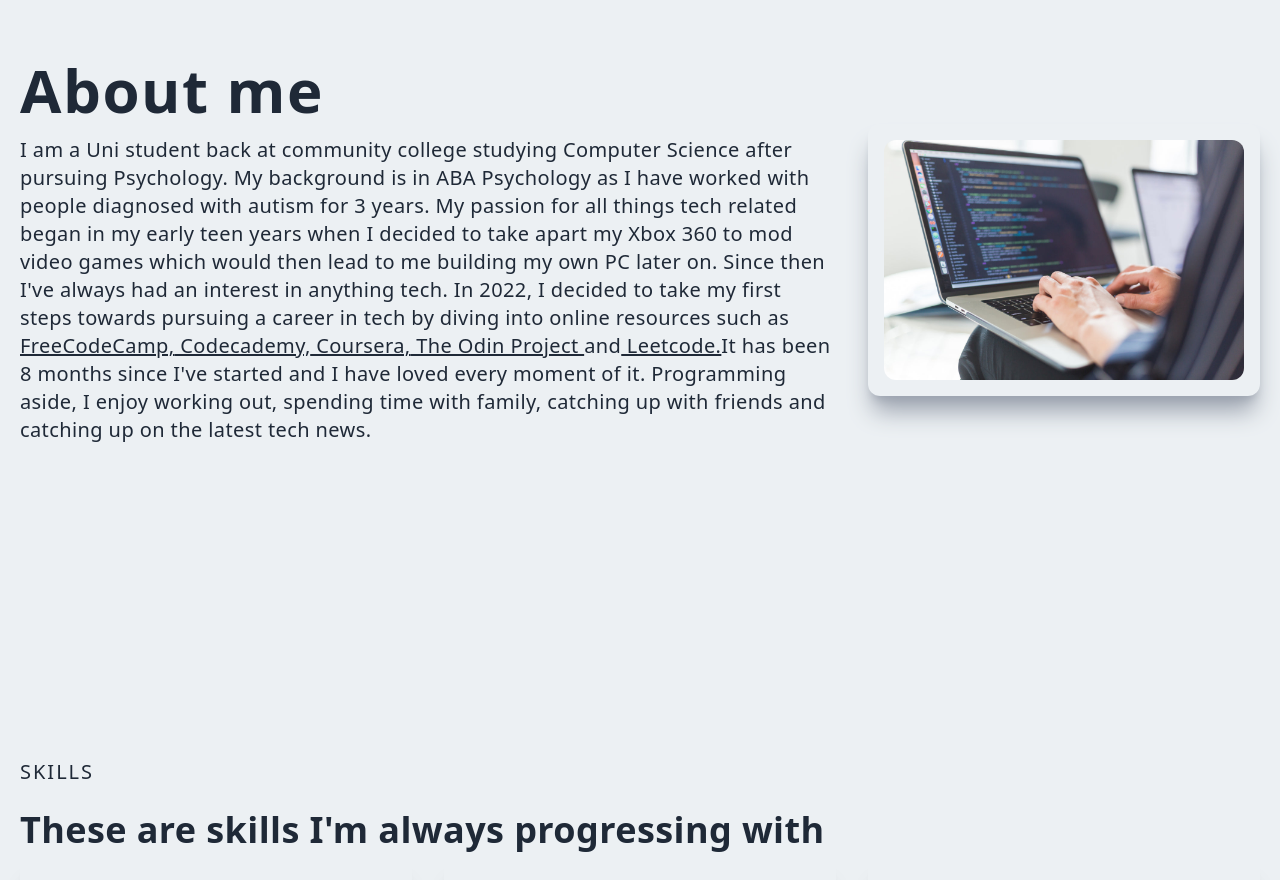
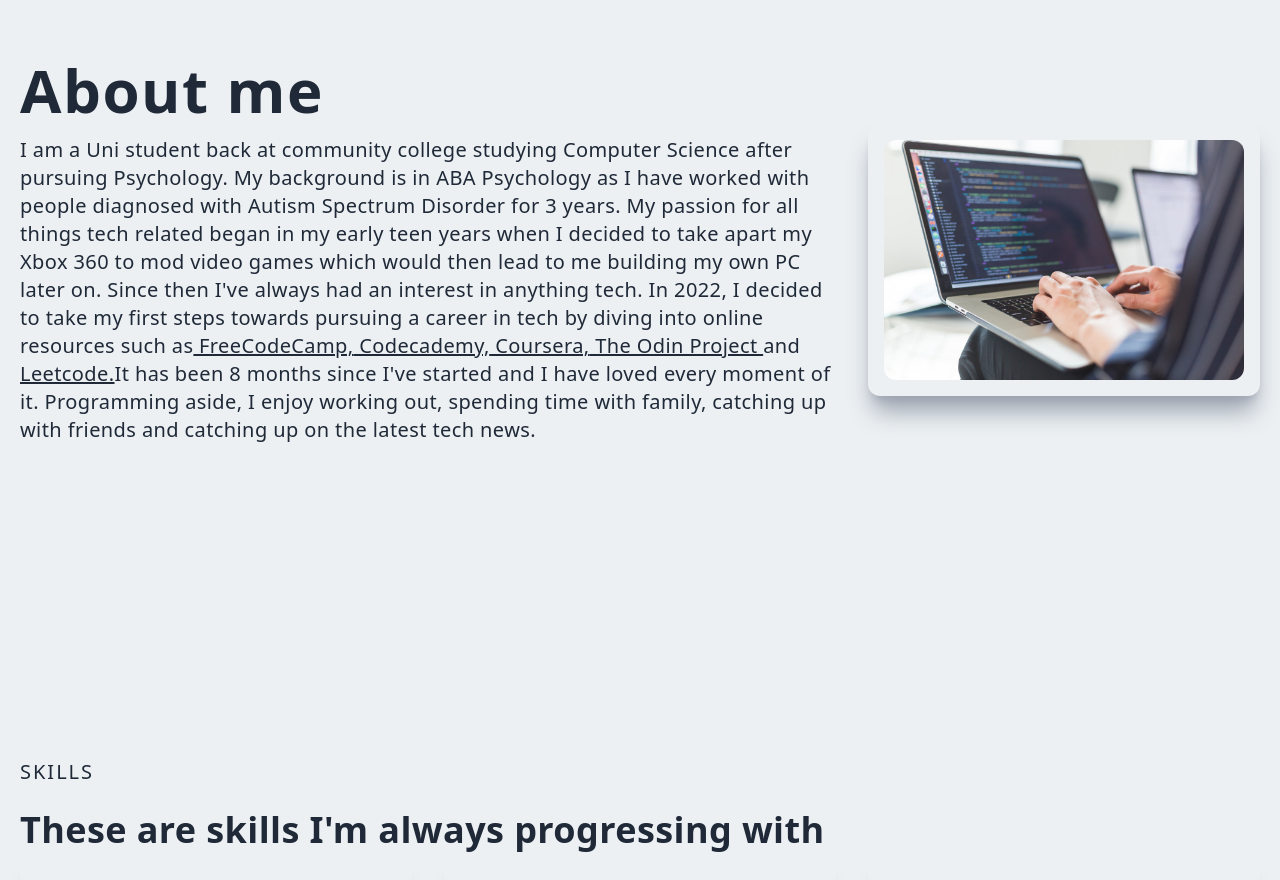
Before and after one commit to avilla212/website-, a Next.js app: page / in a window 1280 px wide. Shown: the part 940-1820 px from the top of the page. Built offline with nearby package versions, Linux system fonts and the light colour scheme.

Commit message:
more text changes

```diff
--- a/components/About.jsx
+++ b/components/About.jsx
@@ -12,7 +12,7 @@ const About = ({image}) => {
                 <h1 className='tracking-wide'>About me</h1>
                 <p className='py-4 text-xl'>
                   I am a Uni student back at community college studying Computer Science after pursuing Psychology. My background is in ABA Psychology as I have worked
-                  with people diagnosed with autism for 3 years.
+                  with people diagnosed with Autism Spectrum Disorder for 3 years.
 
                   My passion for all things tech related began in my early teen years when I decided to take apart my Xbox 360 to mod video games
                   which would then lead to me building my own PC later on.
```
